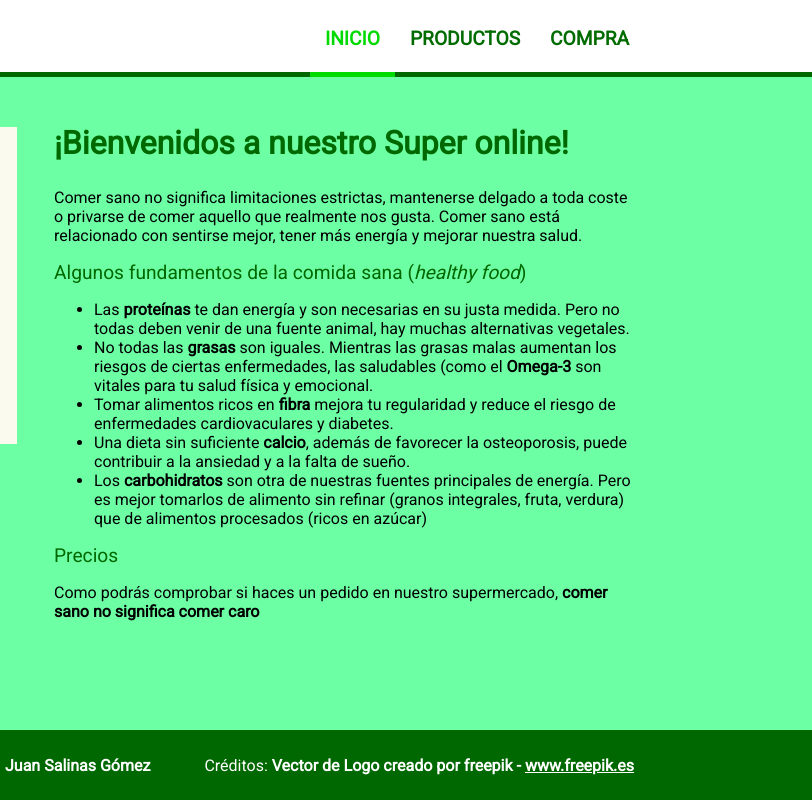
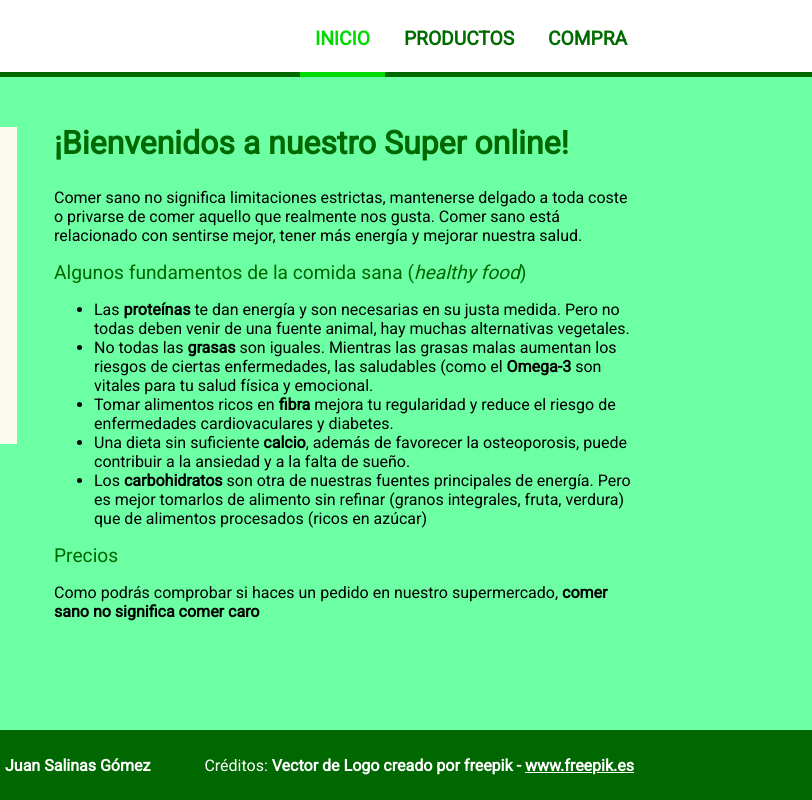
Before and after one commit to juans0/PEC3_UOC, a plain HTML site: page index.html in a window 1280 px wide. Shown: the full height of the page, 468-1280 px from the left. Drawn offline with Linux system fonts and the light colour scheme.

Commit message:
Quitar margnees en menu por problemas con firefox

```diff
--- a/css/estilos.css
+++ b/css/estilos.css
@@ -33,7 +33,6 @@ ul a {
     text-decoration: none;
     color: #006c00;
     padding: 15px;
-    margin: 0 -2px;
 }
 
 #actual > a, nav #actual > a:hover {
```
